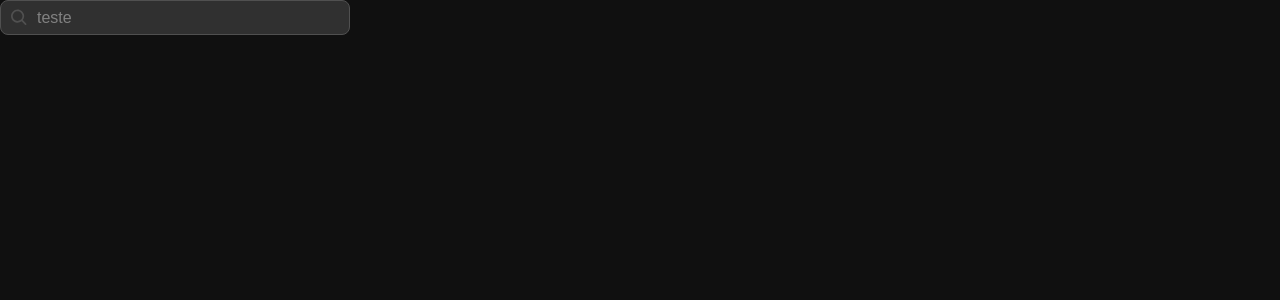
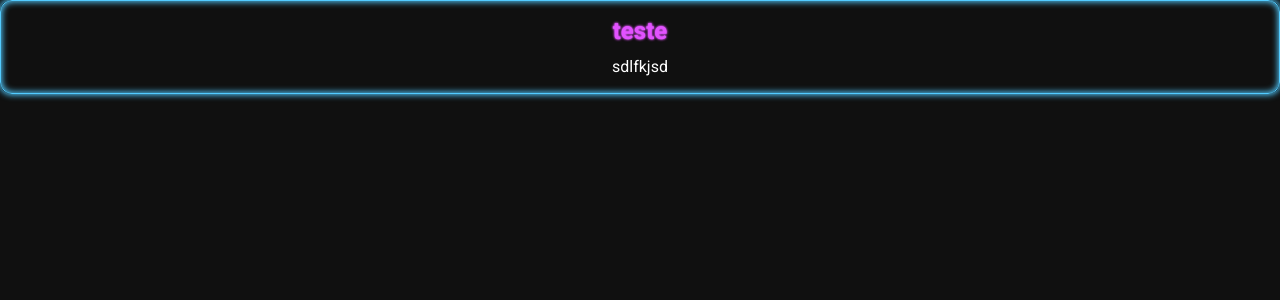
Before and after one commit to RodrigoDGoulart/portfolio, a React (Vite) app: page / in a window 1280 px wide. Shown: the top 300 px of the page. Built offline with nearby package versions, Linux system fonts and the light colour scheme.

Commit message:
container component

```diff
--- a/src/App.tsx
+++ b/src/App.tsx
@@ -1,10 +1,9 @@
-import Input from "./components/Input";
-import SearchIcon from "./assets/icons/search.svg?react";
+import Container from "./components/Container";
 
 function App() {
   return (
     <>
-      <Input icon={SearchIcon} placeholder="teste" style={{width: '300px'}} />
+      <Container title="teste">sdlfkjsd</Container>
     </>
   );
 }
--- /dev/null
+++ b/src/components/Container/Container.module.scss
@@ -0,0 +1,15 @@
+.container {
+  display: flex;
+  flex-direction: column;
+  align-items: center;
+  gap: 16px;
+  padding: 18px 16px;
+  border-radius: 12px;
+  border: 1px solid $cyan;
+  box-shadow: 0 0 6px 1px $cyan, inset 0 0 6px 1px $cyan;
+}
+
+.title {
+  color: $pink;
+  text-shadow: $pink 0 0 2px, $pink 0 0 3px
+}
--- /dev/null
+++ b/src/components/Container/index.tsx
@@ -0,0 +1,15 @@
+import Title from '../Title';
+import styles from './Container.module.scss';
+
+interface Props extends React.HTMLAttributes<HTMLDivElement> {
+  title: string;
+}
+
+export default function Container({title, ...props}: Props) {
+  return(
+    <div className={styles.container}>
+      <Title hightlight className={styles.title} >{title}</Title>
+      <div {...props} />
+    </div>
+  )
+}
```
